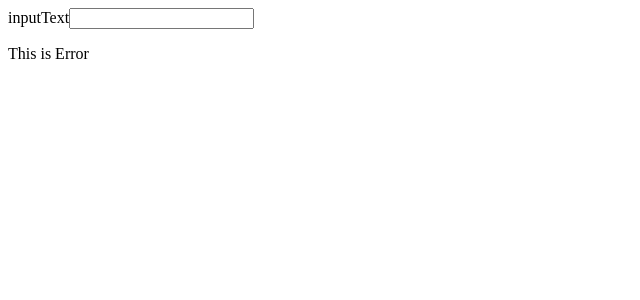
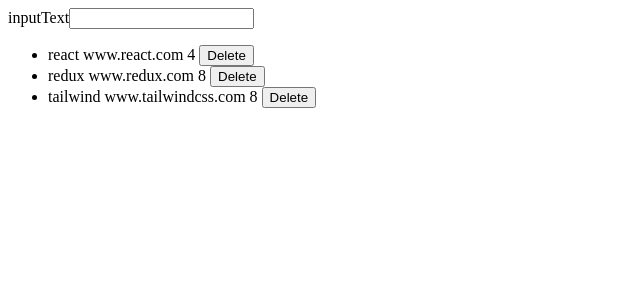
Before and after one commit to niinja2017/React-Project, a React (Vite) app: page / in a window 1280 px wide. Shown: the top 300 px of the page, without its empty margins (0-640 px from the left). Built offline with nearby package versions, Linux system fonts and the light colour scheme.

Commit message:
add data to state

```diff
--- a/src/App.jsx
+++ b/src/App.jsx
@@ -27,7 +27,7 @@
     case 'removeStories':
       return {
         ...state,
-        data: state.filter(story => story.id !== action.payload)
+        data: state.data.filter(story => story.id !== action.payload)
       }
 
     default: return state
@@ -72,7 +72,7 @@
 
   const getAsyncStory = new Promise((resolve, reject) => {
     setTimeout(() => {
-      reject()
+      resolve()
     }, 2000);
   })
 
```
Also changed, not shown: 1 other file (tests, documents, lock files or other folders).
